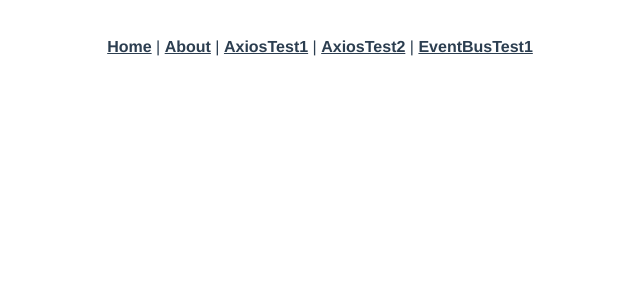
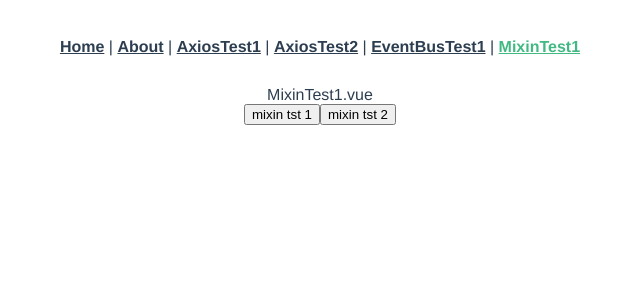
Before and after one commit to ajg1029/VuePractice002, a Vue app in the folder 03_create_app_manually/hello-vuex/: page /mxn1 in a window 1280 px wide. Shown: the top 300 px of the page, without its empty margins (320-960 px from the left). Built offline with nearby package versions, Linux system fonts and the light colour scheme.

Commit message:
mixin test 1

```diff
--- a/03_create_app_manually/hello-vuex/src/App.vue
+++ b/03_create_app_manually/hello-vuex/src/App.vue
@@ -5,7 +5,8 @@
       <router-link to="/about">About</router-link> |
       <router-link to="/tst1">AxiosTest1</router-link> |
       <router-link to="/tst2">AxiosTest2</router-link> |
-      <router-link to="/bus1">EventBusTest1</router-link>
+      <router-link to="/bus1">EventBusTest1</router-link> |
+      <router-link to="/mxn1">MixinTest1</router-link>
     </nav>
     <router-view/>
   </div>
--- /dev/null
+++ b/03_create_app_manually/hello-vuex/src/mixins/mixin001.vue
@@ -0,0 +1,15 @@
+<script>
+export default {
+  data() {
+    return {
+      wakMessage: 'anonymous W',
+      wakVoice: 'Wakaloid'
+    }
+  },
+  methods: {
+    wakMethod() {
+      console.log(`${this.wakVoice} : 우와 이게 뭐야`)
+    }
+  }
+}
+</script>
--- a/03_create_app_manually/hello-vuex/src/router/index.js
+++ b/03_create_app_manually/hello-vuex/src/router/index.js
@@ -32,6 +32,11 @@ const routes = [
     path: '/bus1',
     name: 'bus1',
     component: () => import('../views/EventBusTest1.vue')
+  },
+  {
+    path: '/mxn1',
+    name: 'mxn1',
+    component: () => import('../views/MixinTest1.vue')
   }
 ]
 
--- /dev/null
+++ b/03_create_app_manually/hello-vuex/src/views/MixinTest1.vue
@@ -0,0 +1,24 @@
+<template>
+  <div>
+    <div>MixinTest1.vue</div>
+    <button @click="testMethod1">mixin tst 1</button>
+    <button @click="testMethod2">mixin tst 2</button>
+  </div>
+</template>
+
+<script>
+import mixin001 from "@/mixins/mixin001.vue";
+
+export default {
+  name: 'MixinTest1',
+  mixins: [mixin001],
+  methods: {
+    testMethod1() {
+      this.wakMethod()
+    },
+    testMethod2() {
+      console.log(this.wakMessage)
+    }
+  }
+}
+</script>
```
